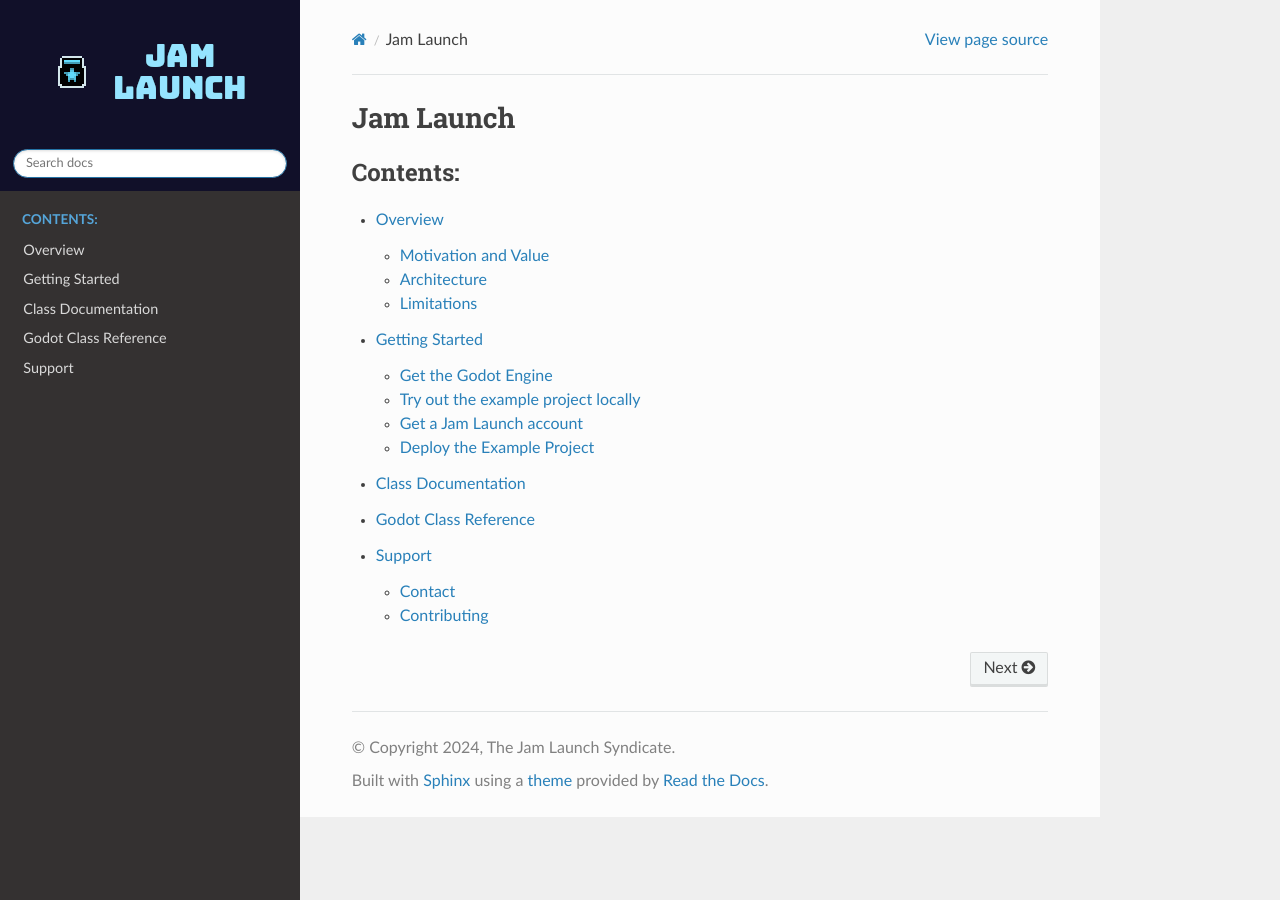
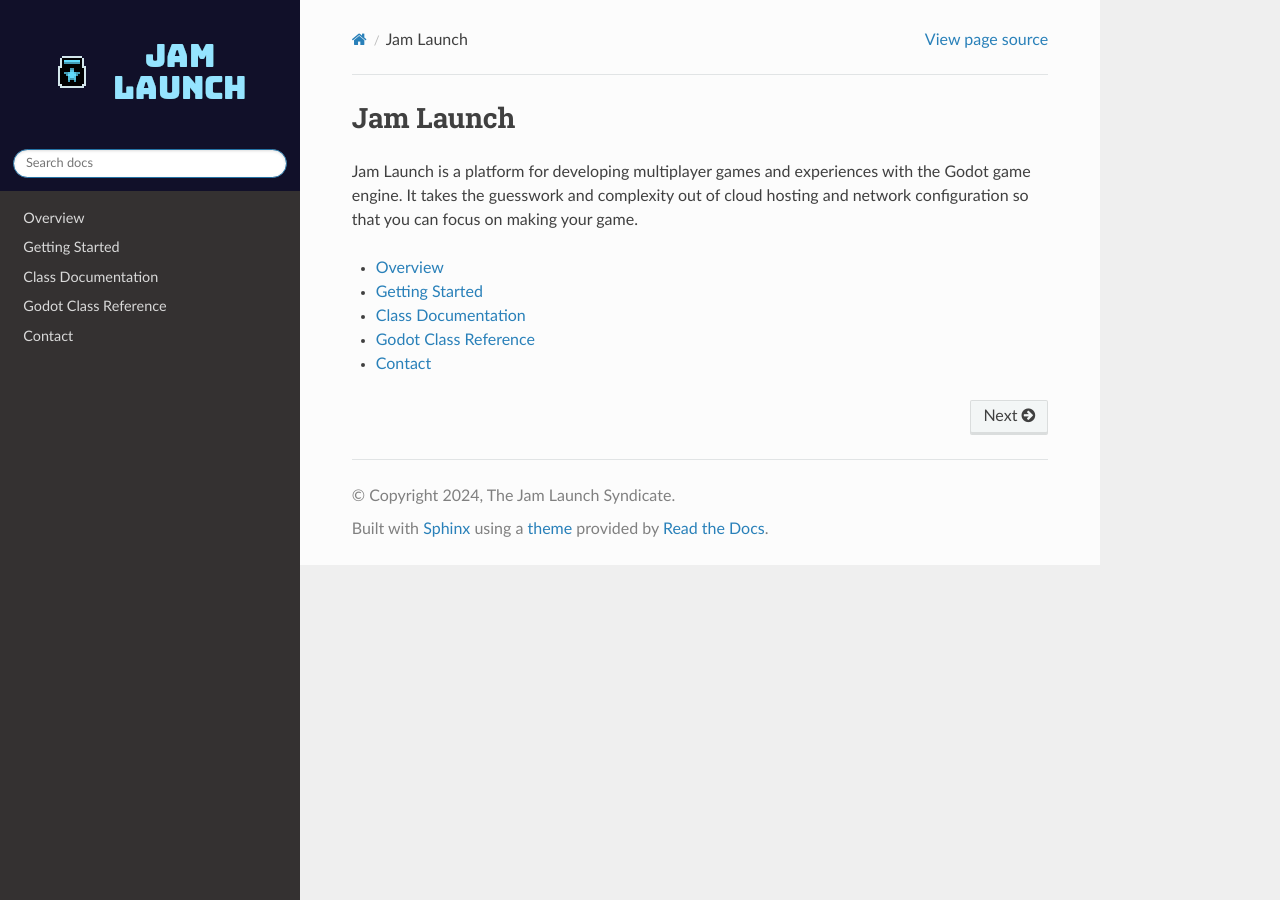
Before and after one commit to jam-launch/jam-launch-docs, a Sphinx documentation site: the page built from docs/source/index.rst, in a window 1280 px wide. Built offline with Sphinx 7.4.7 and the Read the Docs theme 2.0.0, drawn with Linux system fonts in a browser that asks for light colours; pages that are not in the unit, such as notebooks, are missing from menus.

Commit message:
a few minor updates

```diff
--- a/docs/source/index.rst
+++ b/docs/source/index.rst
@@ -1,14 +1,16 @@
-
 
 Jam Launch
 ======================================
 
+Jam Launch is a platform for developing multiplayer games and experiences with
+the Godot game engine. It takes the guesswork and complexity out of cloud
+hosting and network configuration so that you can focus on making your game.
+
 .. toctree::
-   :maxdepth: 2
-   :caption: Contents:
+   :maxdepth: 1
 
    overview
    setup
    jam-classes/index
    gdclasses
-   support/index
+   contact/index
--- a/docs/source/misc/csharpdiff.rst
+++ b/docs/source/misc/csharpdiff.rst
@@ -1,4 +1,3 @@
-
 .. _doc_c_sharp_differences:
 
 C# Differences
--- a/docs/source/overview.rst
+++ b/docs/source/overview.rst
@@ -11,6 +11,7 @@
     * In-editor game publishing
     * Game distribution and web player hosting
     * Game session provisioning
+    * Cloud-based game data persistence and querying
 * **Pre-built multiplayer components** - the open source example projects and
   addon provide reusable Godot components that can be used to jump-start any
   Godot multiplayer game project. One of the goals for 2024 is to expand these
```
Also changed, not shown: docs/source/contact/index.rst (renamed from docs/source/support/contact.rst, +7 -1 lines), docs/source/support/index.rst (deleted, +0 -9 lines), docs/source/contact/contribute.rst (renamed from docs/source/support/contribute.rst).
